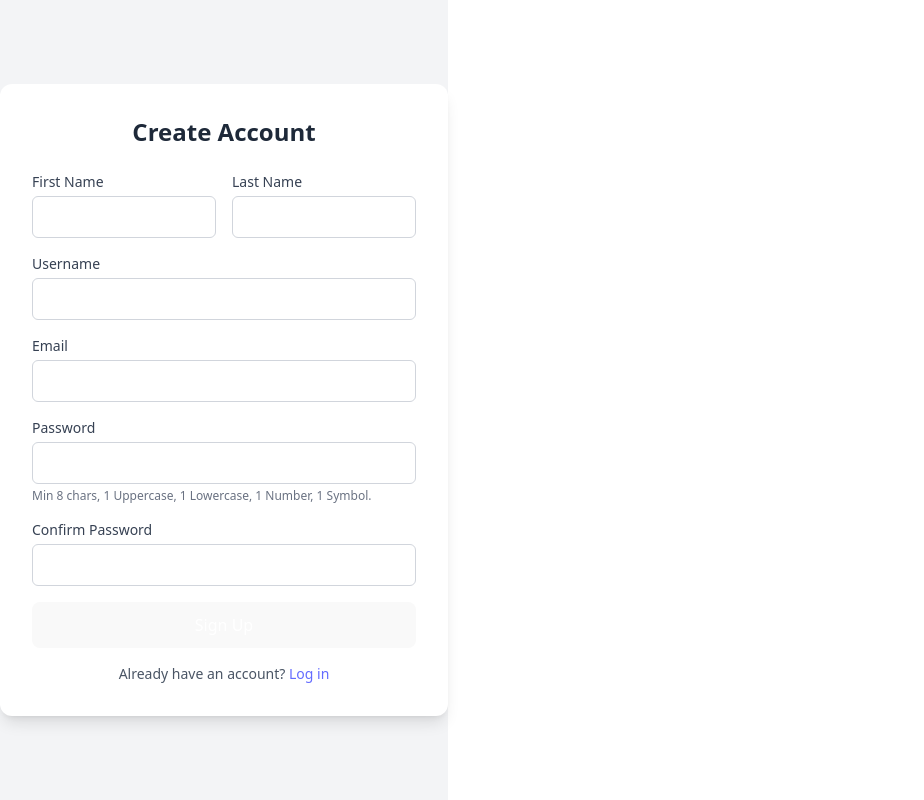
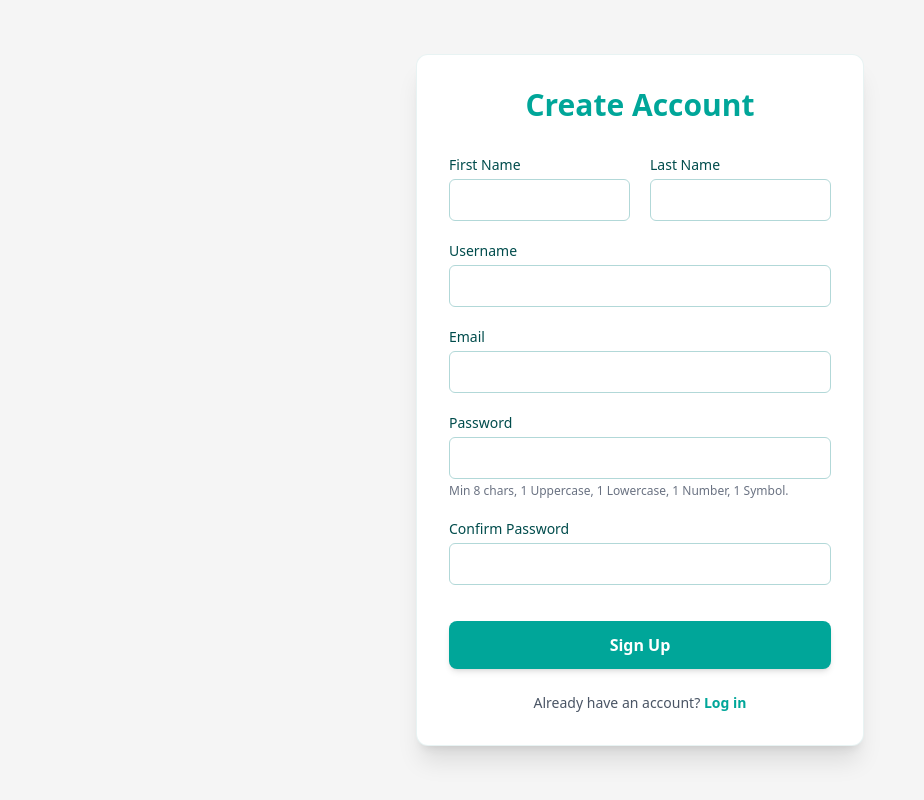
Before and after one commit to tsannie/matcha, a React (Vite) app in the folder client/: page /register in a window 1280 px wide. Shown: the whole page, without its empty margins (0-924 px from the left). Built offline with nearby package versions, Linux system fonts and the light colour scheme.

Commit message:
refactor: update styles and structure for registration and login pages

```diff
--- a/client/src/index.css
+++ b/client/src/index.css
@@ -1,27 +1,14 @@
 @import 'tailwindcss';
 
-:root {
-  font-family: system-ui, Avenir, Helvetica, Arial, sans-serif;
-  line-height: 1.5;
-  font-weight: 400;
+@theme {
+  --color-bg: #f5f5f5;
+  --color-white: #ffffff;
 
-  color-scheme: light dark;
-  color: rgba(255, 255, 255, 0.87);
-  background-color: #242424;
+  --color-primary1: #00a699;
+  --color-primary2: #004c4c;
+  --color-primary3: #b2d8d8;
 
-  font-synthesis: none;
-  text-rendering: optimizeLegibility;
-  -webkit-font-smoothing: antialiased;
-  -moz-osx-font-smoothing: grayscale;
-}
-
-a {
-  font-weight: 500;
-  color: #646cff;
-  text-decoration: inherit;
-}
-a:hover {
-  color: #535bf2;
+  --color-hover: #00857a;
 }
 
 body {
@@ -32,39 +19,6 @@ body {
   min-height: 100vh;
 }
 
-h1 {
-  font-size: 3.2em;
-  line-height: 1.1;
+button {
+  cursor: pointer;
 }
-
-button {
-  border-radius: 8px;
-  border: 1px solid transparent;
-  padding: 0.6em 1.2em;
-  font-size: 1em;
-  font-weight: 500;
-  font-family: inherit;
-  background-color: #1a1a1a;
-  cursor: pointer;
-  transition: border-color 0.25s;
-}
-button:hover {
-  border-color: #646cff;
-}
-button:focus,
-button:focus-visible {
-  outline: 4px auto -webkit-focus-ring-color;
-}
-
-@media (prefers-color-scheme: light) {
-  :root {
-    color: #213547;
-    background-color: #ffffff;
-  }
-  a:hover {
-    color: #747bff;
-  }
-  button {
-    background-color: #f9f9f9;
-  }
-}
--- a/client/src/pages/App.jsx
+++ b/client/src/pages/App.jsx
@@ -11,7 +11,7 @@ const Login = () => (
 
 function App() {
   return (
-    <>
+    <div className="w-screen h-screen">
       <Toaster position="top-right" reverseOrder={false} />
 
       <Routes>
@@ -20,7 +20,7 @@ function App() {
         <Route path="/register" element={<Register />} />
         <Route path="/login" element={<Login />} />
       </Routes>
-    </>
+    </div>
   );
 }
 
--- a/client/src/pages/Register.jsx
+++ b/client/src/pages/Register.jsx
@@ -1,7 +1,27 @@
 import { useState } from 'react';
-import { Link, useNavigate } from 'react-router';
+import { Link, useNavigate } from 'react-router'; // Attention: verifie si tu utilises 'react-router' ou 'react-router-dom'
 import toast from 'react-hot-toast';
 import api from '../api/axios';
+
+// Reusable input component
+const FormInput = ({ label, name, type = 'text', onChange, note, colSpan = 'col-span-2' }) => (
+  <div className={colSpan}>
+    {/* Utilisation de primary2 pour le label (lisibilité) */}
+    <label htmlFor={name} className="block text-sm font-medium text-primary2 mb-1">
+      {label}
+    </label>
+    <input
+      id={name}
+      type={type}
+      name={name}
+      required
+      onChange={onChange}
+      // Bordure primary1 + Ring au focus
+      className="w-full px-3 py-2 border border-primary3 rounded-md focus:outline-none focus:ring-2 focus:ring-primary1 focus:border-transparent transition-all duration-200 bg-white"
+    />
+    {note && <p className="mt-1 text-xs text-gray-500">{note}</p>}
+  </div>
+);
 
 const Register = () => {
   const navigate = useNavigate();
@@ -14,6 +34,20 @@ const Register = () => {
     password: '',
     confirmPassword: '',
   });
+
+  const fieldsConfig = [
+    { name: 'firstname', label: 'First Name', colSpan: 'col-span-1' },
+    { name: 'lastname', label: 'Last Name', colSpan: 'col-span-1' },
+    { name: 'username', label: 'Username' },
+    { name: 'email', label: 'Email', type: 'email' },
+    {
+      name: 'password',
+      label: 'Password',
+      type: 'password',
+      note: 'Min 8 chars, 1 Uppercase, 1 Lowercase, 1 Number, 1 Symbol.',
+    },
+    { name: 'confirmPassword', label: 'Confirm Password', type: 'password' },
+  ];
 
   const handleChange = (e) => {
     setFormData({ ...formData, [e.target.name]: e.target.value });
@@ -28,106 +62,42 @@ const Register = () => {
 
     try {
       const { confirmPassword, ...dataToSend } = formData;
-
       await api.post('/auth/register', dataToSend);
-
       toast.success('Account created! Please check your email.');
-      navigate('/login'); // Redirection vers le login
+      navigate('/login');
     } catch (error) {
-      if (error.response && error.response.data.error) {
-        toast.error(error.response.data.error);
-      } else {
-        toast.error('An unexpected error occurred.');
+      const errorMessage = error.response?.data?.error || 'An unexpected error occurred.';
+      toast.error(errorMessage);
       console.error(error);
-      }
     }
   };
 
   return (
-    <div className="flex items-center justify-center min-h-screen bg-gray-100">
-      <div className="w-full max-w-md p-8 bg-white shadow-lg rounded-xl">
-        <h2 className="mb-6 text-2xl font-bold text-center text-gray-800">Create Account</h2>
+    // bg-bg utilise ta variable --color-bg (#f5f5f5)
+    <div className="flex items-center justify-center min-h-screen bg-bg p-4">
+      <div className="w-full max-w-md p-8 bg-white shadow-xl rounded-xl border border-primary3/30">
+        {/* text-primary1 pour le titre (#00a699) */}
+        <h2 className="mb-8 text-3xl font-bold text-center text-primary1">Create Account</h2>
 
-        <form onSubmit={handleSubmit} className="space-y-4">
-          <div className="grid grid-cols-2 gap-4">
-            <div>
-              <label className="block text-sm font-medium text-gray-700">First Name</label>
-              <input
-                type="text"
-                name="firstname"
-                required
-                className="w-full px-3 py-2 mt-1 border border-gray-300 rounded-md focus:outline-none focus:ring-2 focus:ring-indigo-500"
-                onChange={handleChange}
-              />
-            </div>
-            <div>
-              <label className="block text-sm font-medium text-gray-700">Last Name</label>
-              <input
-                type="text"
-                name="lastname"
-                required
-                className="w-full px-3 py-2 mt-1 border border-gray-300 rounded-md focus:outline-none focus:ring-2 focus:ring-indigo-500"
-                onChange={handleChange}
-              />
-            </div>
-          </div>
+        <form onSubmit={handleSubmit} className="grid grid-cols-2 gap-5">
+          {fieldsConfig.map((field) => (
+            <FormInput key={field.name} {...field} onChange={handleChange} />
+          ))}
 
-          <div>
-            <label className="block text-sm font-medium text-gray-700">Username</label>
-            <input
-              type="text"
-              name="username"
-              required
-              className="w-full px-3 py-2 mt-1 border border-gray-300 rounded-md focus:outline-none focus:ring-2 focus:ring-indigo-500"
-              onChange={handleChange}
-            />
-          </div>
-
-          <div>
-            <label className="block text-sm font-medium text-gray-700">Email</label>
-            <input
-              type="email"
-              name="email"
-              required
-              className="w-full px-3 py-2 mt-1 border border-gray-300 rounded-md focus:outline-none focus:ring-2 focus:ring-indigo-500"
-              onChange={handleChange}
-            />
-          </div>
-
-          <div>
-            <label className="block text-sm font-medium text-gray-700">Password</label>
-            <input
-              type="password"
-              name="password"
-              required
-              className="w-full px-3 py-2 mt-1 border border-gray-300 rounded-md focus:outline-none focus:ring-2 focus:ring-indigo-500"
-              onChange={handleChange}
-            />
-            <p className="mt-1 text-xs text-gray-500">Min 8 chars, 1 Uppercase, 1 Lowercase, 1 Number, 1 Symbol.</p>
-          </div>
-
-          <div>
-            <label className="block text-sm font-medium text-gray-700">Confirm Password</label>
-            <input
-              type="password"
-              name="confirmPassword"
-              required
-              className="w-full px-3 py-2 mt-1 border border-gray-300 rounded-md focus:outline-none focus:ring-2 focus:ring-indigo-500"
-              onChange={handleChange}
-            />
-          </div>
-
+          <div className="col-span-2 mt-4">
             <button
               type="submit"
-            className="w-full py-2 font-semibold text-white transition bg-indigo-600 rounded-md hover:bg-indigo-700"
+              // bg-primary1 par défaut, bg-hover au survol
+              className="w-full py-3 text-white font-semibold rounded-lg bg-primary1 hover:bg-hover transform transition-all duration-200 shadow-md hover:shadow-lg focus:ring-2 focus:ring-offset-2 focus:ring-primary1"
             >
               Sign Up
             </button>
+          </div>
         </form>
 
-        <p className="mt-4 text-sm text-center text-gray-600">
+        <p className="mt-6 text-sm text-center text-gray-600">
           Already have an account?{' '}
-          <Link to="/login" className="font-medium text-indigo-600 hover:text-indigo-500">
+          <Link to="/login" className="font-bold text-primary1 hover:text-hover transition-colors">
             Log in
           </Link>
         </p>
```
Lines whose indentation alone changed are shown as unchanged.
